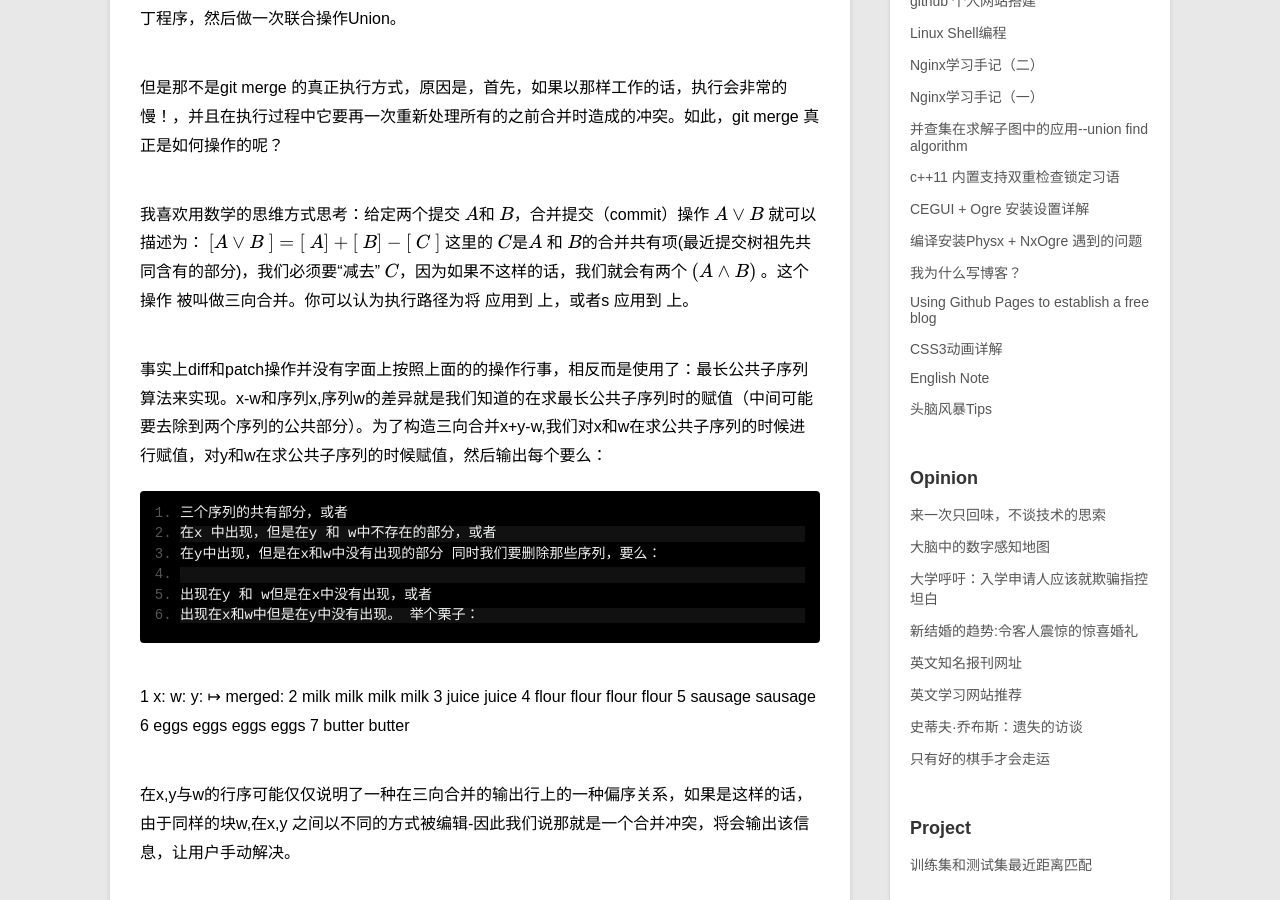
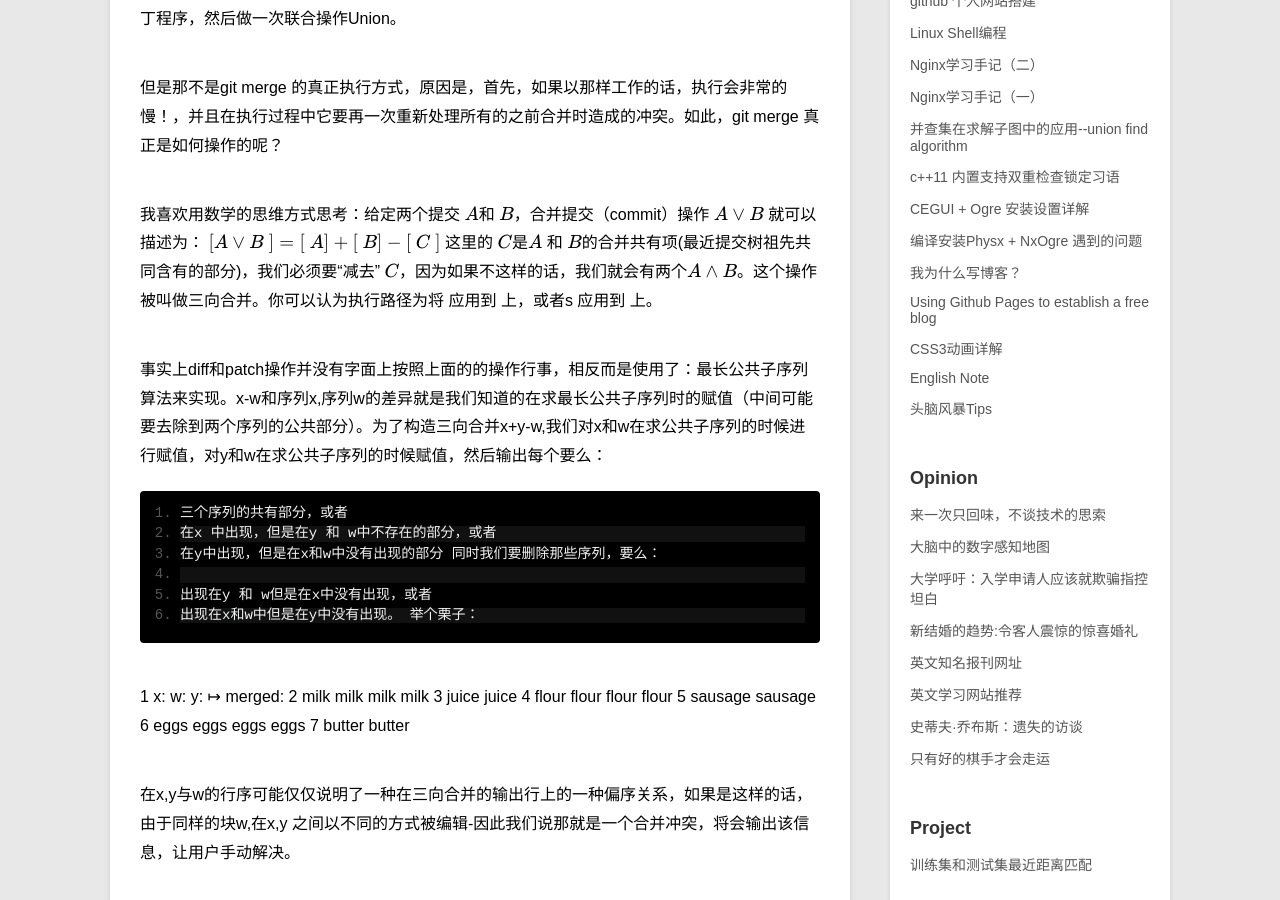
Before and after one commit to swinghu/swinghu.github.com, a Jekyll site: the page built from _posts/blog/2014-09-03-How-does-Git-merge-work.md, in a window 1280 px wide and 900 px high, scrolled down 773 px. Built offline with Jekyll 4.4.1, drawn with Linux system fonts in a browser that asks for light colours; formulas are drawn with MathJax 3.

Commit message:
new artical

```diff
--- a/_posts/blog/2014-09-03-How-does-Git-merge-work.md
+++ b/_posts/blog/2014-09-03-How-does-Git-merge-work.md
@@ -29,10 +29,7 @@ B \\
 C \
 \end{bmatrix}
 $$
-这里的 \\(C\\)是\\(A\\) 和 \\(B\\)的合并共有项(最近提交树祖先共同含有的部分)，我们必须要“减去” \\(C\\)，因为如果不这样的话，我们就会有两个
-$$
-\\(A\wedge B\\)
-$$ 。这个操作 被叫做三向合并。你可以认为执行路径为将 应用到 上，或者s 应用到 上。
+这里的 \\(C\\)是\\(A\\) 和 \\(B\\)的合并共有项(最近提交树祖先共同含有的部分)，我们必须要“减去” \\(C\\)，因为如果不这样的话，我们就会有两个\\(A\wedge B\\)。这个操作 被叫做三向合并。你可以认为执行路径为将 应用到 上，或者s 应用到 上。
 
 事实上diff和patch操作并没有字面上按照上面的的操作行事，相反而是使用了：最长公共子序列算法来实现。x-w和序列x,序列w的差异就是我们知道的在求最长公共子序列时的赋值（中间可能要去除到两个序列的公共部分）。为了构造三向合并x+y-w,我们对x和w在求公共子序列的时候进行赋值，对y和w在求公共子序列的时候赋值，然后输出每个要么：
 
```
